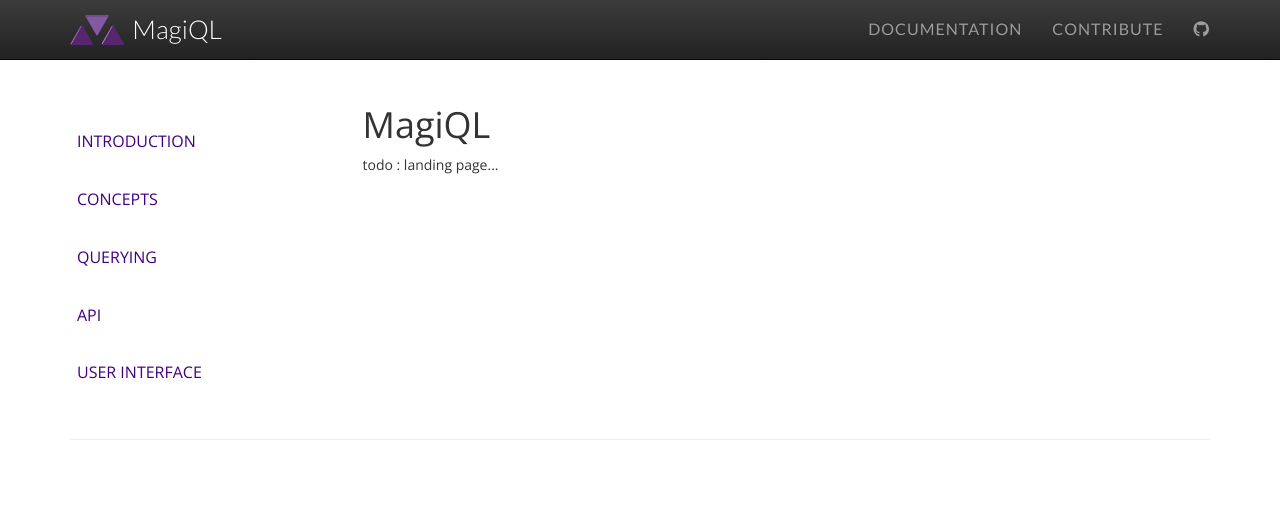
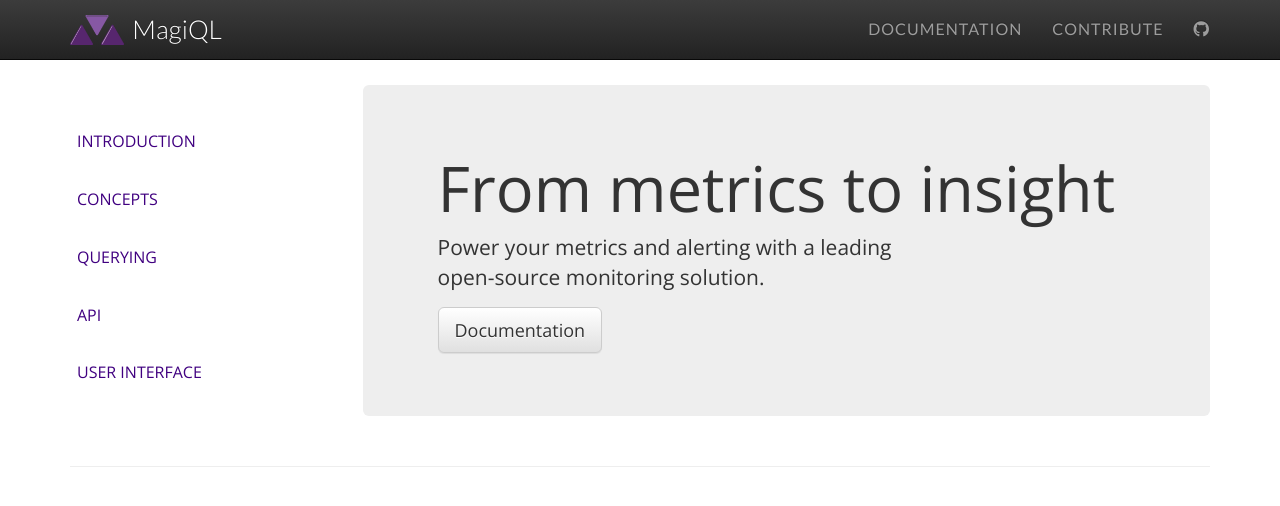
Before and after one commit to MagiQL/magiql.github.io, a Jekyll site: the page built from index.html, in a window 1280 px wide. Shown: the top 506 px of the page. Built offline with Jekyll 4.4.1, drawn with Linux system fonts in a browser that asks for light colours; nearby versions of some CDN libraries; a script that is not in the unit is left out.

Commit message:
Update index.html

```diff
--- a/index.html
+++ b/index.html
@@ -3,7 +3,12 @@ layout: default
 title: MagiQL
 isHome: true
 ---
-<div class="blurb">
-	<h1>MagiQL</h1>
-	<p>todo : landing page...</p>
-</div><!-- /.blurb -->
+<div class="jumbotron">
+  <div class="container">
+    <h1>From metrics to insight</h1>
+    <p class="subtitle">Power your metrics and alerting with a leading<br>open-source monitoring solution.</p>
+    <p>
+      <a class="btn btn-default btn-lg" href="/docs/introduction/" role="button">Documentation</a>
+    </p>
+  </div>
+</div>
```
